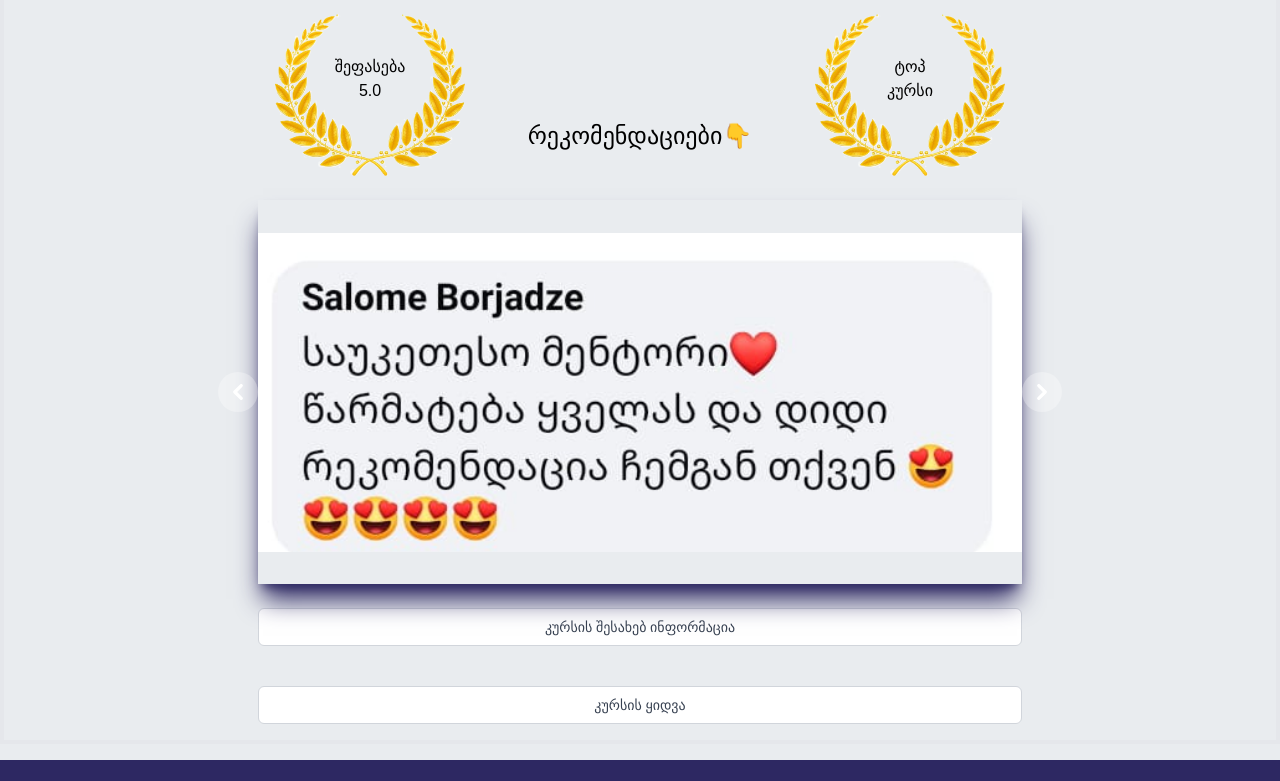
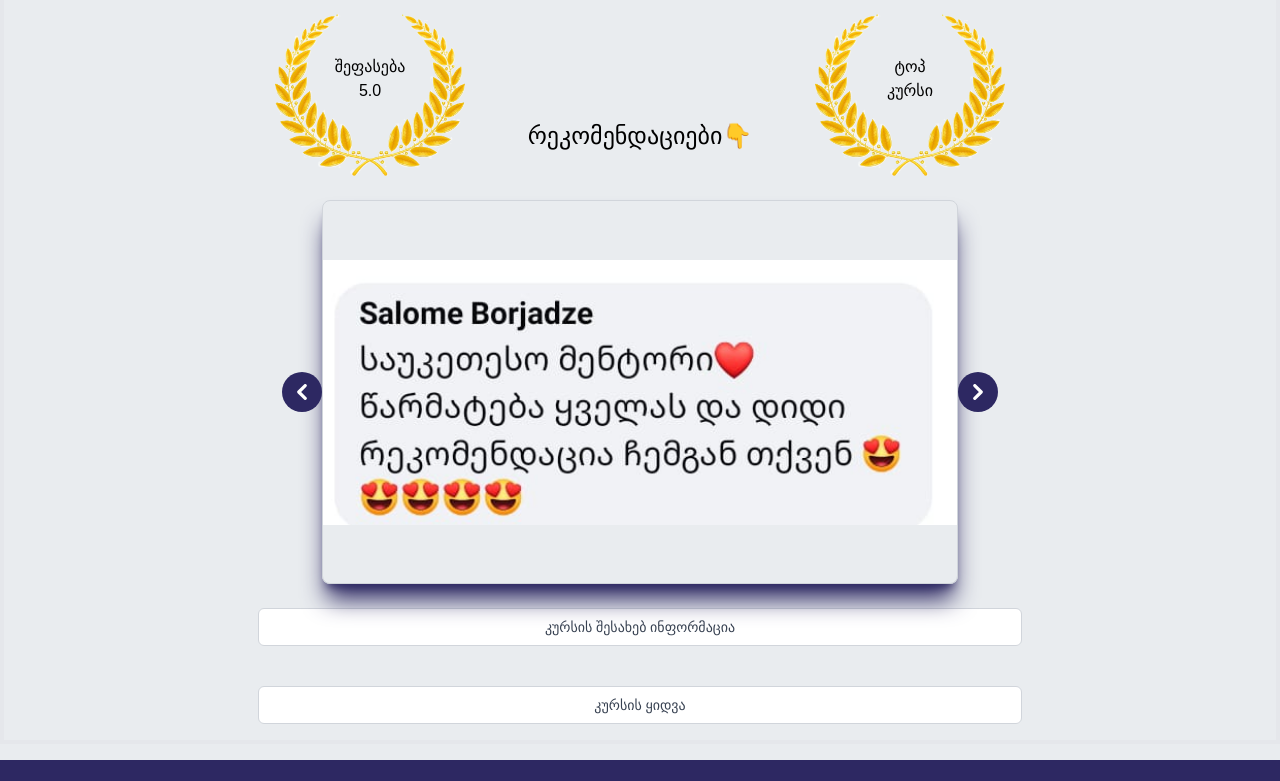
Before and after one commit to imgeorge1/Brain_House, a React (Vite) app in the folder client/: page /theory-info in a window 1280 px wide. Shown: the part 487-1268 px from the top of the page. Built offline with nearby package versions, Linux system fonts and the light colour scheme.

Commit message:
improve design

```diff
--- a/client/src/pages/theoryInfo/TheoryInfo.tsx
+++ b/client/src/pages/theoryInfo/TheoryInfo.tsx
@@ -102,23 +102,22 @@ const TheoryInfo = () => {
         </div>
 
         {/* Carousel */}
-        <div className="relative w-full md:w-[60%] mt-6">
-          <div className="relative w-full h-56 md:h-96 rounded-lg">
+        <div className="relative w-[60%] md:w-[50%] mt-6">
+          <div className="relative w-full h-56 md:h-96 rounded-lg flex items-center justify-center border
+          border-gray-300 shadow-xl shadow-[#2D2862]">
             <img
               src={images[currentIndex]}
               alt={`carousel-item-${currentIndex}`}
-              className="absolute top-0 left-0 w-full h-full object-contain shadow-xl shadow-[#2D2862]"
+              className="w-full h-auto max-h-full object-contain "
             />
           </div>
           {/* Slider controls */}
           <button
             type="button"
             onClick={goToPrevious}
-            className="absolute top-0 left-0 md:left-[-3.5rem] z-30 flex items-center justify-center h-full px-4 cursor-pointer group focus:outline-none"
+            className="absolute top-0 left-0 left-[-3.5rem] md:left-[-3.5rem] z-30 flex items-center justify-center h-full px-4 cursor-pointer group focus:outline-none"
           >
-            <span className="inline-flex items-center justify-center w-10 h-10 rounded-full
-            bg-white/30 dark:bg-gray-800/30 group-hover:bg-white/50 dark:group-hover:bg-[#2D2862]
-            group-focus:bg-[#2D2862] group-focus:ring-white dark:group-focus:ring-gray-800/70 group-focus:outline-none">
+            <span className="inline-flex items-center justify-center w-10 h-10 rounded-full bg-[#2D2862]">
               <svg
                 className="w-4 h-4 text-white dark:text-gray-200 rtl:rotate-180"
                 aria-hidden="true"
@@ -140,11 +139,9 @@ const TheoryInfo = () => {
           <button
             type="button"
             onClick={goToNext}
-            className="absolute top-0 right-0 md:right-[-3.5rem] z-30 flex items-center justify-center h-full px-4 cursor-pointer group focus:outline-none"
+            className="absolute top-0 right-0 right-[-3.5rem] md:right-[-3.5rem] z-30 flex items-center justify-center h-full px-4 cursor-pointer group focus:outline-none"
           >
-            <span className="inline-flex items-center justify-center w-10 h-10 rounded-full bg-white/30
-            dark:bg-gray-800/30 group-hover:bg-white/50 dark:group-hover:bg-[#2D2862] group-focus:bg-[#2D2862]
-            group-focus:ring-white dark:group-focus:ring-gray-800/70 group-focus:outline-none">
+            <span className="inline-flex items-center justify-center w-10 h-10 rounded-full bg-[#2D2862]">
               <svg
                 className="w-4 h-4 text-white dark:text-gray-200 rtl:rotate-180"
                 aria-hidden="true"
@@ -164,6 +161,7 @@ const TheoryInfo = () => {
             </span>
           </button>
         </div>
+
 
 
 
```
